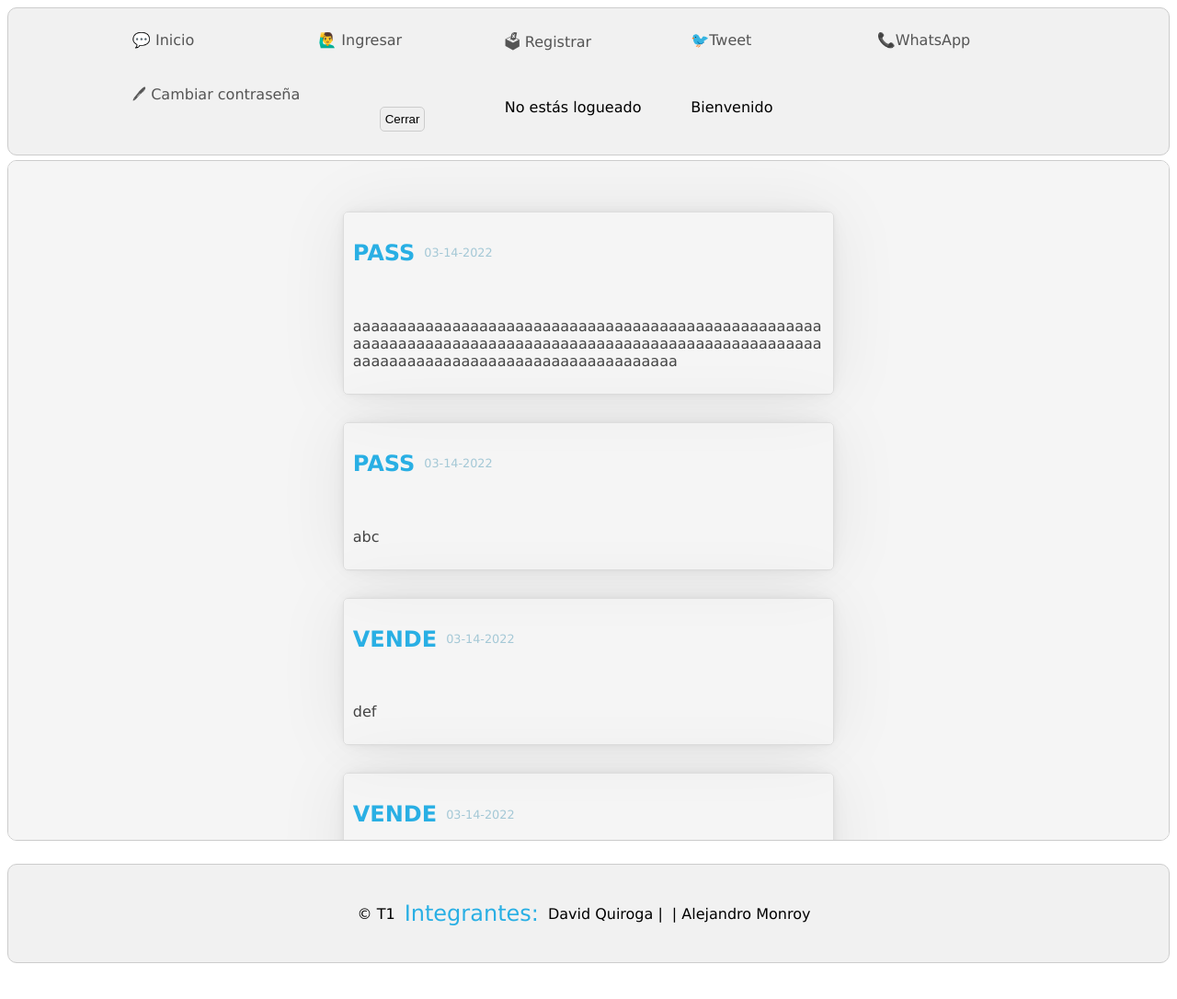
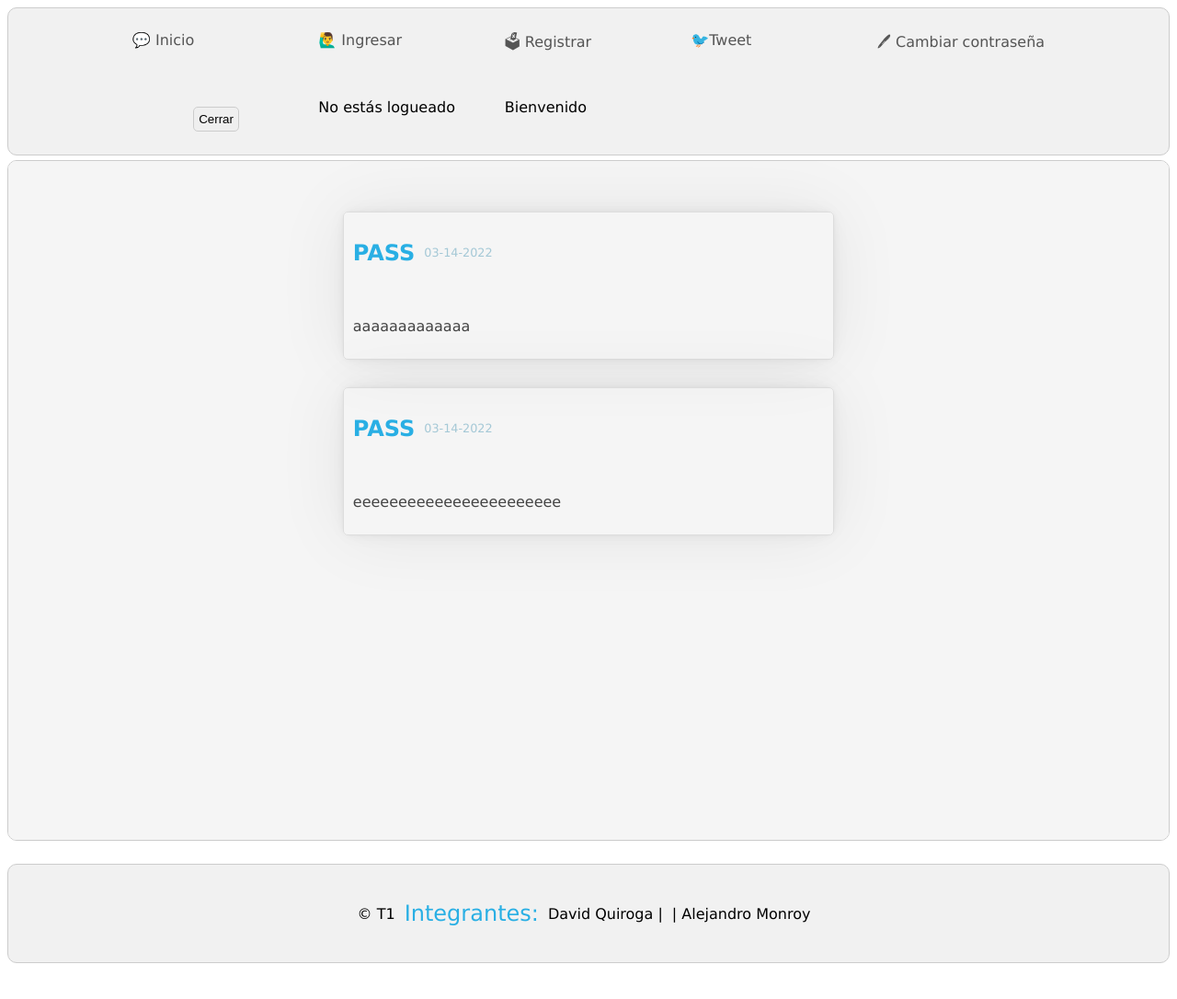
Before and after one commit to gerox-01/T1, a PHP site: page /index.php in a window 1280 px wide. Shown: the top 1086 px of the page at 92% size. Run offline with PHP 8.4, Linux system fonts and the light colour scheme.

Commit message:
Parcial 1 Linea

```diff
--- a/Tweet/nav.php
+++ b/Tweet/nav.php
@@ -31,9 +31,6 @@
             </div>
             <div>
                 <a href="tweet.php">🐦Tweet</a>
-            </div>
-            <div>
-                <a href="../WhatsApp/index.php">📞WhatsApp</a>
             </div>
             <div>
                 <a href="./restorepassword.php">🖊 Cambiar contraseña</a>
--- a/Tweet/restorepassword.php
+++ b/Tweet/restorepassword.php
@@ -15,8 +15,8 @@
 
     <?php
     require_once('././nav.php');
-    password_hash('password', PASSWORD_DEFAULT);
-    password_verify('password', '$2y$10$TKh8H1.PfQx37YgCzwiKb.KjNyWgaHb9cbcoQgdIVFlYg7B77UdFm');
+    // password_hash('password', PASSWORD_DEFAULT);
+    // password_verify('password', '$2y$10$TKh8H1.PfQx37YgCzwiKb.KjNyWgaHb9cbcoQgdIVFlYg7B77UdFm');
 
 
 
--- a/Tweet/tools.php
+++ b/Tweet/tools.php
@@ -125,7 +125,7 @@ function leerTweet()
 
         fclose($fp);
         return $tweets;
-        }else{
+    } else {
         return 'Hola';
     }
 
@@ -199,25 +199,24 @@ function restorepassword($usuario, $claveactual, $clavenueva, $confirmpassword)
  */
 function eliminarTweet($usuario, $tweet)
 {
+    // Eliminar el registro que corresponde con el usuario y tweet
     $file = "tweet.txt";
     $fp = fopen($file, "r");
     $texto = fread($fp, filesize($file));
     $tweets = explode("\n", $texto);
-    $textot = "";
+    $texto2 = "";
     foreach ($tweets as $t) {
-        $tuit = explode(":", $t);
-        if ($tuit[0] == $usuario && $tuit[1] == $tweet) {
-            $textot = str_replace($t, "", $texto);
+        $datos = explode(":", $t);
+        if ($datos[0] == $usuario && $datos[1] == $tweet) {
+            $texto2 = str_replace($t, "", $texto);
+        }else{
+            $texto2 = $texto2 . $t . "\n";
         }
-        // else{
-            $textot .= $t . "\n";
-        // }
+    }
+    $fp = fopen($file, "w");
+    fwrite($fp, $texto2);
+    fclose($fp);
 
-    }
-    fclose($fp);
-    $fp = fopen($file, "w");
-    fwrite($fp, $textot);
-    fclose($fp);
 }
 
 
--- a/Tweet/tweet.txt
+++ b/Tweet/tweet.txt
@@ -1,4 +1,2 @@
-pass:aaaaaaaaaaaaaaaaaaaaaaaaaaaaaaaaaaaaaaaaaaaaaaaaaaaaaaaaaaaaaaaaaaaaaaaaaaaaaaaaaaaaaaaaaaaaaaaaaaaaaaaaaaaaaaaaaaaaaaaaaaaaaaaaaaaaaaaaaaaa:03-14-2022
-pass:abc:03-14-2022
-vende:def:03-14-2022
-vende:vewe:03-14-2022
+pass:aaaaaaaaaaaaa:03-14-2022
+pass:eeeeeeeeeeeeeeeeeeeeeee:03-14-2022
```
Also changed, not shown: Tweet/index.php (+8 -0 lines), Tweet/signup.php (+13 -9 lines). Lines whose indentation alone changed are shown as unchanged.
